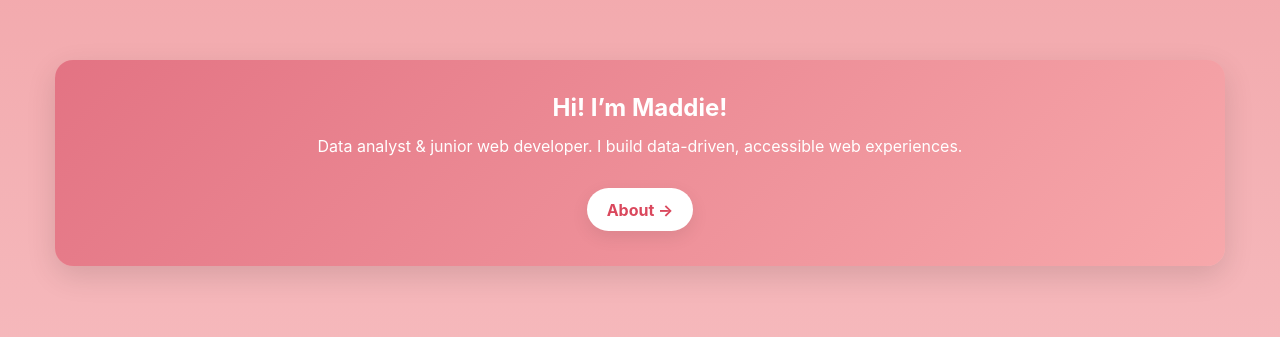
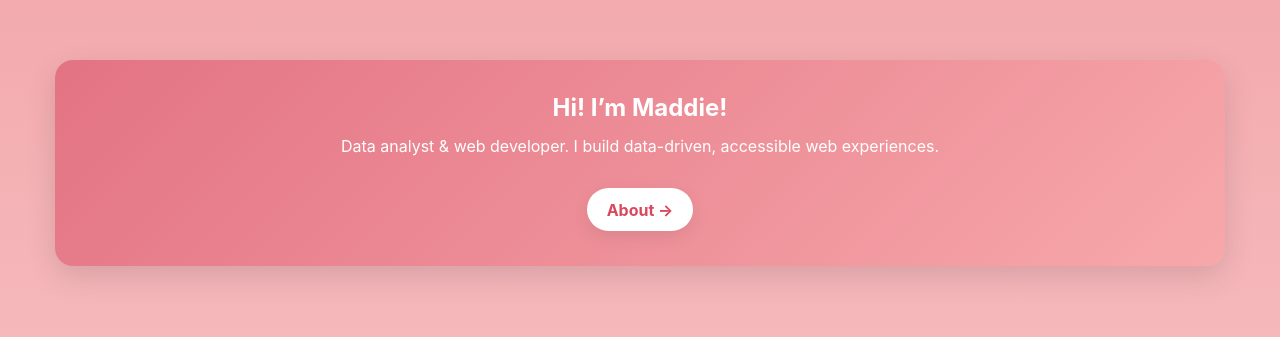
Before and after one commit to MadelineKnappenberger/MadelineKnappenberger.github.io, a React (Vite) app: page / in a window 1280 px wide. Shown: the part 237-574 px from the top of the page. Built offline with nearby package versions, Linux system fonts and the light colour scheme.

Commit message:
change wording

```diff
--- a/src/components/Home.jsx
+++ b/src/components/Home.jsx
@@ -94,7 +94,7 @@ export default function Home() {
       <section className="home-section about-me">
         <div className="section-inner">
           <h1>Hi! I’m Maddie!</h1>
-          <p>Data analyst & junior web developer. I build data-driven, accessible web experiences.</p>
+          <p>Data analyst & web developer. I build data-driven, accessible web experiences.</p>
           <a className="home-link" href="/contact">About →</a>
         </div>
       </section>
```
